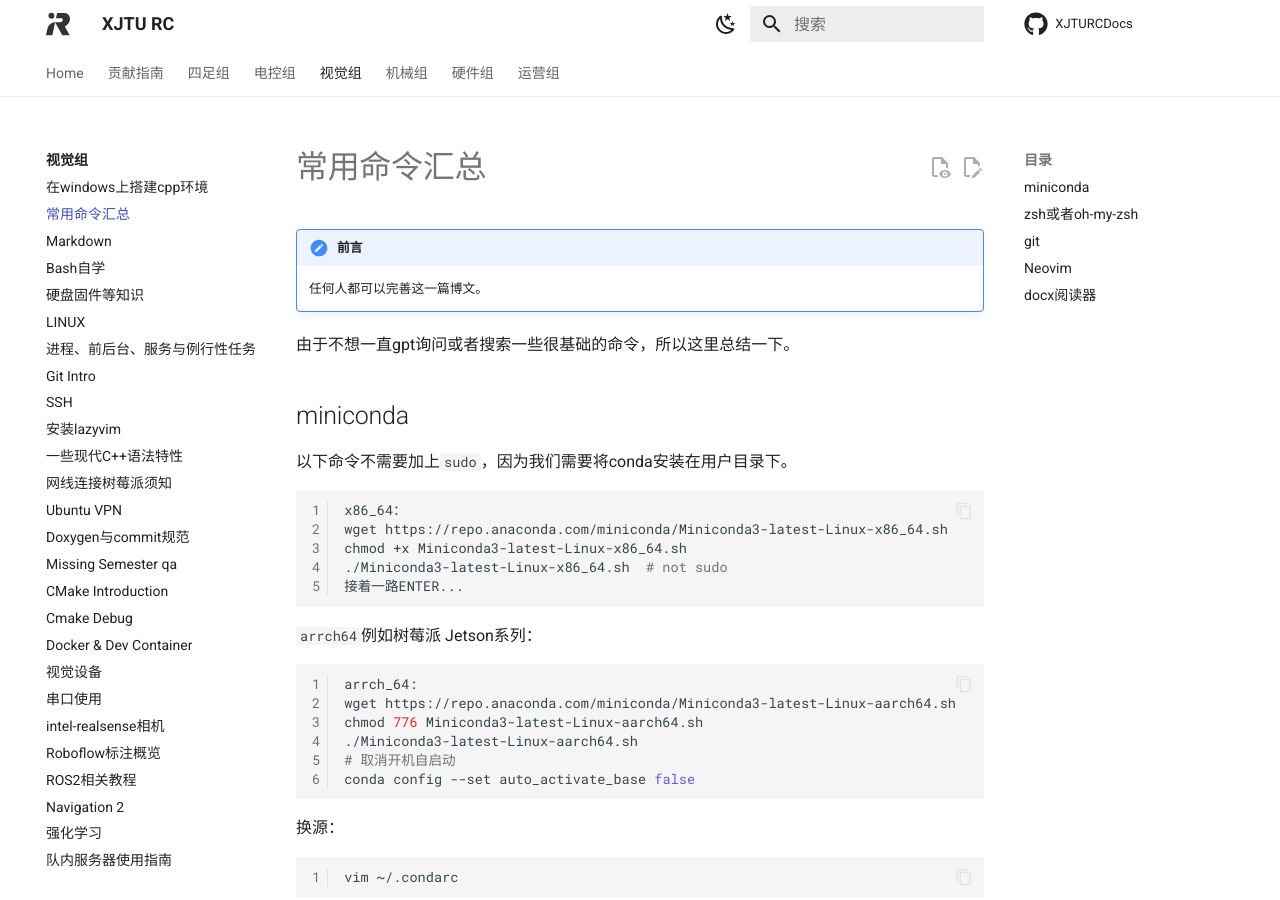
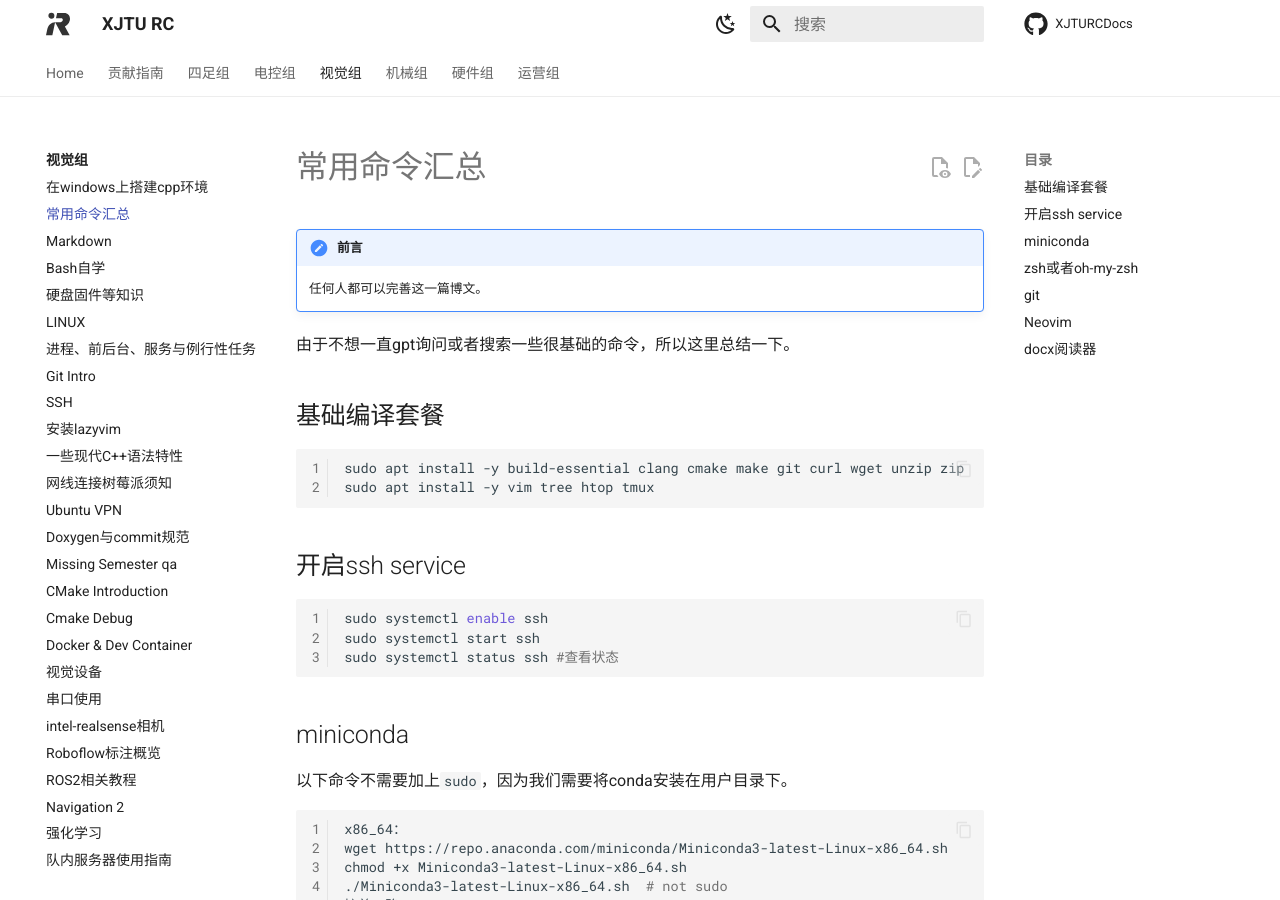
Before and after one commit to XJRCAdmin/XJTURCDocs, an MkDocs documentation site: the page built from docs/blog/vision/common-command/index.md, in a window 1280 px wide and 900 px high. Built offline with MkDocs 1.6.1 and Material for MkDocs 9.7.7, drawn with Linux system fonts in a browser that asks for light colours; comment, search, counter and statistics services are not loaded.

Commit message:
modify:common command

````diff
--- a/docs/blog/vision/common-command/index.md
+++ b/docs/blog/vision/common-command/index.md
@@ -7,7 +7,17 @@ date: 2025-04-20
     任何人都可以完善这一篇博文。
 
 由于不想一直gpt询问或者搜索一些很基础的命令，所以这里总结一下。
-
+## 基础编译套餐
+```bash
+sudo apt install -y build-essential clang cmake make git curl wget unzip zip
+sudo apt install -y vim tree htop tmux
+```
+## 开启ssh service
+```bash
+sudo systemctl enable ssh
+sudo systemctl start ssh
+sudo systemctl status ssh #查看状态
+```
 ## miniconda
 以下命令不需要加上`sudo`，因为我们需要将conda安装在用户目录下。
 ```bash
````
